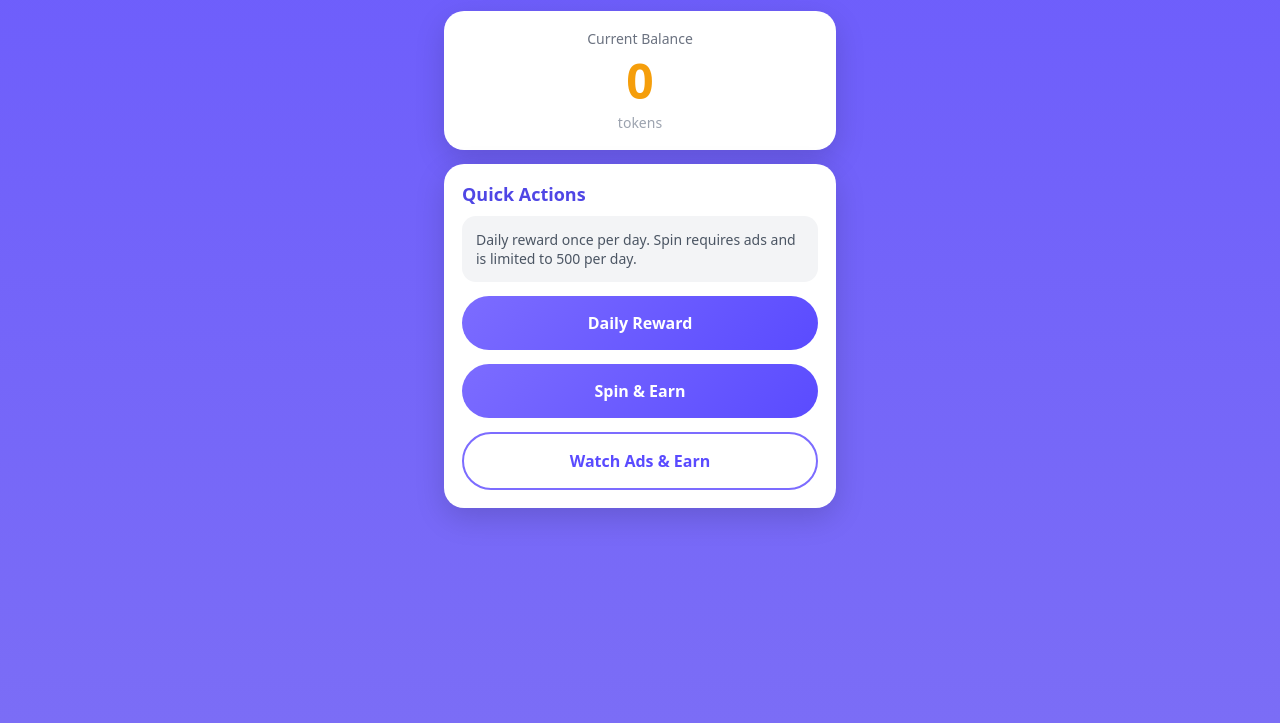
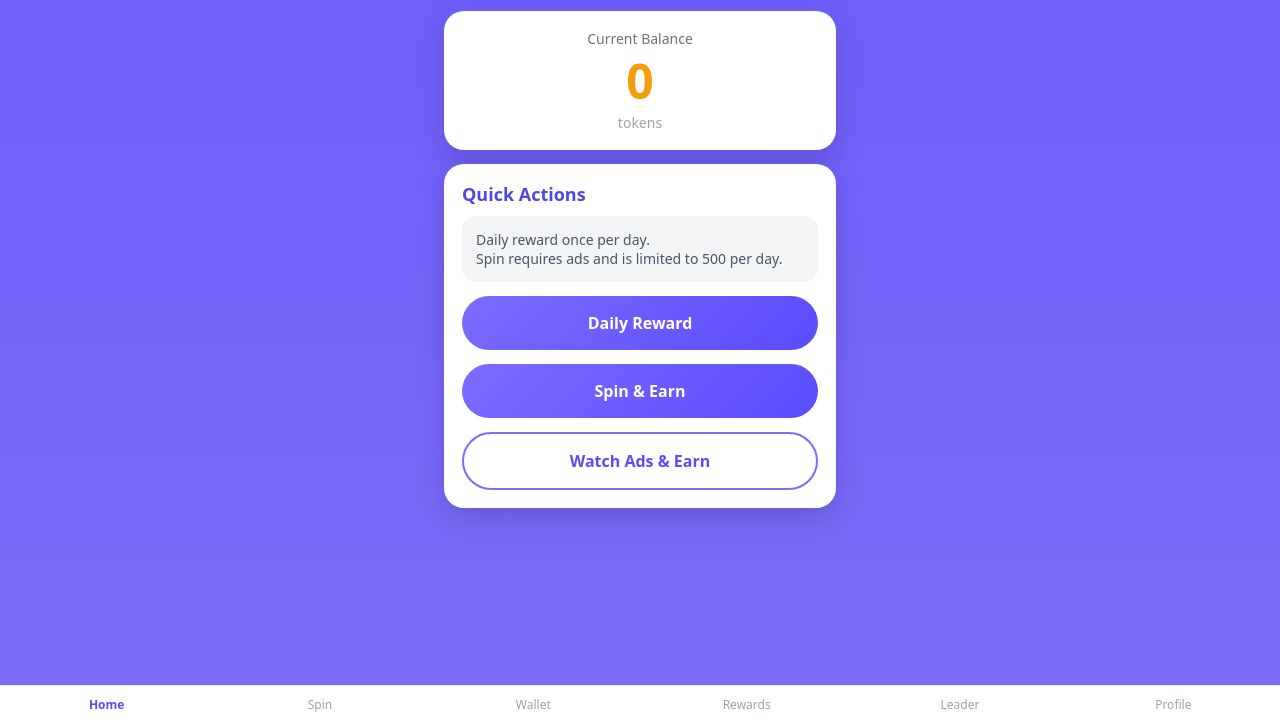
Before and after one commit to mitulbhowmik0/Earning_Empire, a plain HTML site: page index.html in a window 1280 px wide. Shown: the part 77-800 px from the top of the page. Drawn offline with nearby package versions, Linux system fonts and the light colour scheme.

Commit message:
Refactor index.html with new sections and comments
Updated HTML structure and improved comments for clarity.

```diff
--- a/index.html
+++ b/index.html
@@ -12,6 +12,7 @@
 body{background:linear-gradient(180deg,#6d5dfc,#7b6df6);min-height:100vh}
 .app{max-width:420px;margin:auto;padding-bottom:90px}
 
+/* Header */
 .header{
   padding:22px 16px;
   text-align:center;
@@ -19,6 +20,8 @@ body{background:linear-gradient(180deg,#6d5dfc,#7b6df6);min-height:100vh}
   font-size:22px;
   font-weight:700;
 }
+
+/* Card */
 .card{
   background:#fff;
   border-radius:20px;
@@ -43,6 +46,8 @@ body{background:linear-gradient(180deg,#6d5dfc,#7b6df6);min-height:100vh}
   font-size:14px;
   color:#4b5563;
 }
+
+/* Buttons */
 .btn{
   width:100%;
   padding:16px;
@@ -64,14 +69,38 @@ body{background:linear-gradient(180deg,#6d5dfc,#7b6df6);min-height:100vh}
 }
 .btn:disabled{opacity:.5}
 .btn:active{transform:scale(.96)}
+
+/* Pages */
+.page{display:none}
+.page.active{display:block}
+
+/* Bottom Nav */
+.nav{
+  position:fixed;
+  bottom:0;left:0;right:0;
+  background:#fff;
+  display:flex;
+  border-top:1px solid #e5e7eb;
+}
+.nav button{
+  flex:1;
+  padding:10px 0;
+  border:none;
+  background:none;
+  font-size:12px;
+  color:#9ca3af;
+}
+.nav button.active{color:#5a4bff;font-weight:700}
 </style>
 </head>
 
 <body>
 
 <div class="app">
-  <div class="header">Dashboard</div>
+<div class="header">Dashboard</div>
 
+<!-- HOME -->
+<div id="home" class="page active">
   <div class="card">
     <div class="card-title">Current Balance</div>
     <div class="balance" id="coins">0</div>
@@ -81,7 +110,7 @@ body{background:linear-gradient(180deg,#6d5dfc,#7b6df6);min-height:100vh}
   <div class="card">
     <div class="section-title">Quick Actions</div>
     <div class="info">
-      Daily reward once per day.
+      Daily reward once per day.<br>
       Spin requires ads and is limited to 500 per day.
     </div>
 
@@ -91,20 +120,72 @@ body{background:linear-gradient(180deg,#6d5dfc,#7b6df6);min-height:100vh}
   </div>
 </div>
 
+<!-- SPIN -->
+<div id="spin" class="page">
+  <div class="card">
+    <div class="section-title">Spin</div>
+    <p>Each spin requires watching an ad. Max 500 spins per day.</p>
+  </div>
+</div>
+
+<!-- WALLET -->
+<div id="wallet" class="page">
+  <div class="card">
+    <div class="section-title">Wallet</div>
+    <p>Your coins are stored securely.</p>
+  </div>
+</div>
+
+<!-- REWARDS -->
+<div id="rewards" class="page">
+  <div class="card">
+    <div class="section-title">Rewards</div>
+    <p>Events and bonus rewards will appear here.</p>
+  </div>
+</div>
+
+<!-- LEADER -->
+<div id="leader" class="page">
+  <div class="card">
+    <div class="section-title">Leaderboard</div>
+    <p>Top users will be shown here.</p>
+  </div>
+</div>
+
+<!-- PROFILE -->
+<div id="profile" class="page">
+  <div class="card">
+    <div class="section-title">Profile</div>
+    <p id="profileUser">User</p>
+  </div>
+</div>
+
+</div>
+
+<!-- NAV -->
+<div class="nav">
+  <button class="active" onclick="navPage('home',this)">Home</button>
+  <button onclick="navPage('spin',this)">Spin</button>
+  <button onclick="navPage('wallet',this)">Wallet</button>
+  <button onclick="navPage('rewards',this)">Rewards</button>
+  <button onclick="navPage('leader',this)">Leader</button>
+  <button onclick="navPage('profile',this)">Profile</button>
+</div>
+
 <script>
 /* ================= SUPABASE CONFIG ================= */
 const SUPABASE_URL = "https://cbcxteuujmcourighryc.supabase.co";
 const SUPABASE_KEY = "eyJhbGciOiJIUzI1NiIsInR5cCI6IkpXVCJ9.eyJpc3MiOiJzdXBhYmFzZSIsInJlZiI6ImNiY3h0ZXV1am1jb3VyaWdocnljIiwicm9sZSI6ImFub24iLCJpYXQiOjE3NjU4MDc0NzIsImV4cCI6MjA4MTM4MzQ3Mn0.iHYKilUnnudmdiVSETD7geyIFo2G5tcGF_PYPnxV7js";
 const supabase = supabaseJs.createClient(SUPABASE_URL, SUPABASE_KEY);
 
-/* ================= TEMP USER (REPLACE LATER) ================= */
-const telegram_id = 999999999;   // later real Telegram ID
+/* ================= TEMP USER ================= */
+const telegram_id = 999999999;
 const username = "demo_user";
 
-/* ================= INIT ================= */
 const today = new Date().toISOString().slice(0,10);
 let userData = null;
 
+/* ================= INIT ================= */
 async function initUser(){
   const { data } = await supabase
     .from("user")
@@ -138,15 +219,15 @@ async function initUser(){
 
 function updateUI(){
   document.getElementById("coins").innerText = userData.total_coins;
+  document.getElementById("profileUser").innerText = username;
 }
 
 /* ================= DAILY REWARD ================= */
 async function dailyReward(){
   if(userData.last_daily === today){
-    alert("Daily reward already claimed");
+    alert("Already claimed today");
     return;
   }
-
   userData.total_coins += 20;
   userData.last_daily = today;
 
@@ -156,10 +237,9 @@ async function dailyReward(){
   }).eq("telegram_id", telegram_id);
 
   updateUI();
-  alert("Daily reward added");
 }
 
-/* ================= WATCH ADS (UNLIMITED) ================= */
+/* ================= WATCH ADS ================= */
 async function watchAd(){
   userData.total_coins += 5;
   userData.total_ads += 1;
@@ -169,24 +249,16 @@ async function watchAd(){
     total_ads: userData.total_ads
   }).eq("telegram_id", telegram_id);
 
-  await supabase.from("ad_logs").insert({
-    telegram_id,
-    type: "watch",
-    reward: 5
-  });
-
   updateUI();
 }
 
-/* ================= SPIN (MAX 500 / DAY) ================= */
+/* ================= SPIN ================= */
 async function spin(){
   if(userData.spin_count_today >= 500){
     alert("Daily spin limit reached");
     return;
   }
-
-  const reward = Math.floor(Math.random()*10) + 5;
-
+  const reward = Math.floor(Math.random()*10)+5;
   userData.spin_count_today += 1;
   userData.total_coins += reward;
 
@@ -195,13 +267,15 @@ async function spin(){
     total_coins: userData.total_coins
   }).eq("telegram_id", telegram_id);
 
-  await supabase.from("ad_logs").insert({
-    telegram_id,
-    type: "spin",
-    reward
-  });
+  updateUI();
+}
 
-  updateUI();
+/* ================= NAV ================= */
+function navPage(id,btn){
+  document.querySelectorAll(".page").forEach(p=>p.classList.remove("active"));
+  document.getElementById(id).classList.add("active");
+  document.querySelectorAll(".nav button").forEach(b=>b.classList.remove("active"));
+  btn.classList.add("active");
 }
 
 initUser();
```
